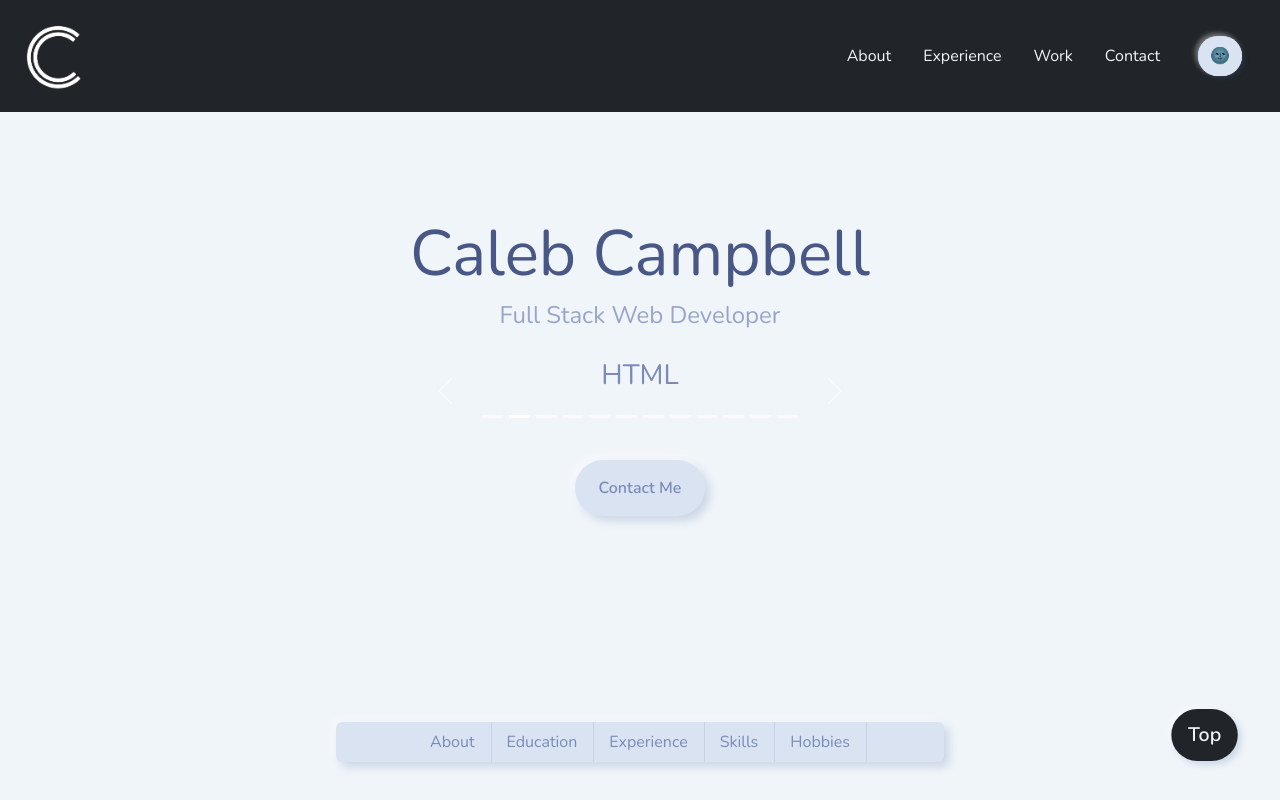
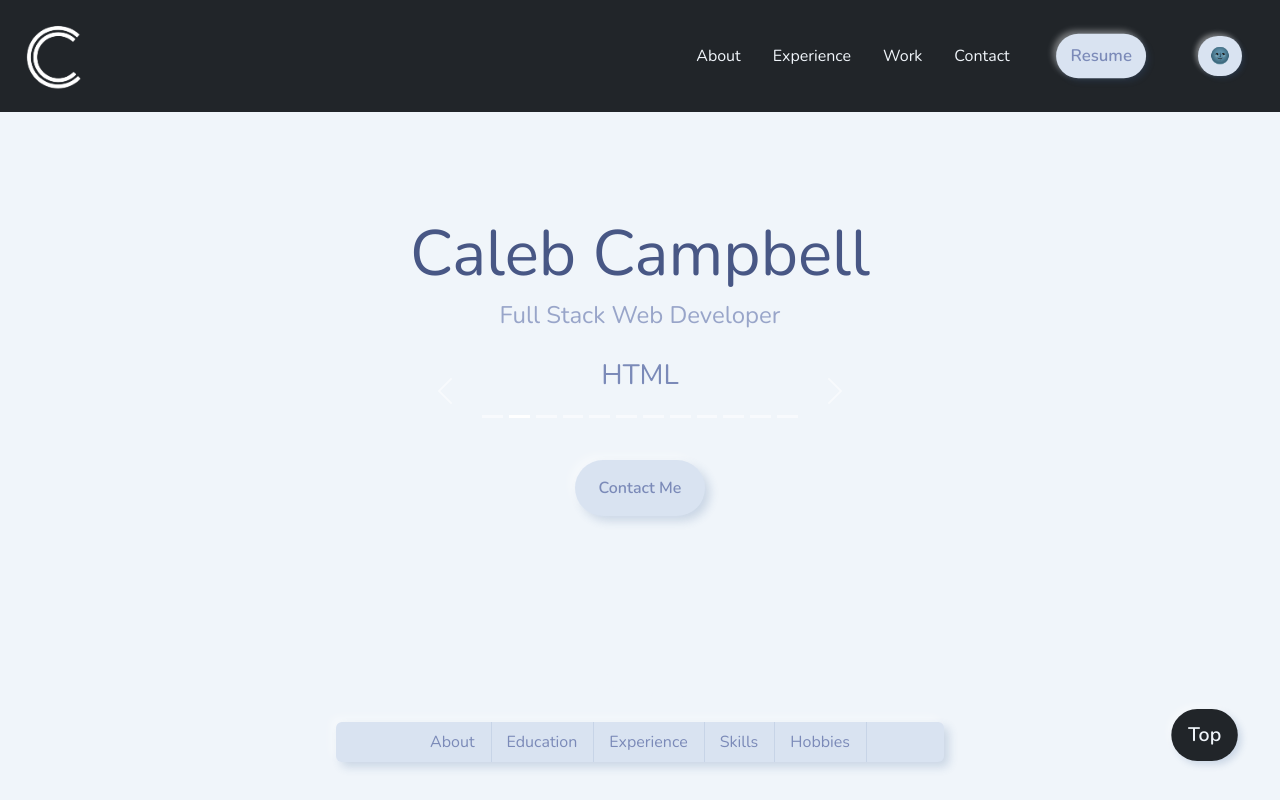
Before and after one commit to Caleb-Campbell/bootstrap-portfolio, a React (Vite) app: page / in a window 1280 px wide. Shown: the top 800 px of the page. Built offline with nearby package versions, Linux system fonts and the light colour scheme.

Commit message:
modal component created

```diff
--- a/src/App.jsx
+++ b/src/App.jsx
@@ -10,17 +10,22 @@ import About from './components/About'
 import WorkExperience from './components/WorkExperience'
 import Footer from './components/Footer'
 import Contact from './components/Contact'
+import ResumeModal from './components/ResumeModal'
 
 function App() {
   const [count, setCount] = useState(0)
   const [darkMode, setDarkMode] = useState(false)
+  const [modal, setModal] = useState(false)
+  const [email, setEmail] = useState('')
 
+  const sendEmail = () => {
 
-
+  }
 
   return (
     <div className={darkMode ? 'bg-dark' : 'bg-light'}>
-    <NavBar darkMode={darkMode} setDarkMode={setDarkMode}/>
+    <ResumeModal email={email} setEmail={setEmail} show={modal} setShow={setModal} />
+    <NavBar setModal={setModal} darkMode={darkMode} setDarkMode={setDarkMode}/>
     <Stack gap={5}>
     <TitlePage darkMode={darkMode} />
     <About />
--- a/src/components/NavBar.jsx
+++ b/src/components/NavBar.jsx
@@ -3,12 +3,15 @@ import { Nav, Stack, Button, Image, ButtonGroup } from 'react-bootstrap'
 import lightLogo from '../assets/simple-white-caleb-campbell.png'
 import darkLogo from '../assets/icons/dark.png'
 
-export default function NavBar({darkMode, setDarkMode}) {
+export default function NavBar({darkMode, setDarkMode, setModal}) {
 
   const handleClick = (e) => {
     setDarkMode(!darkMode)
   }
 
+  const openResumeSide = () => {
+    setModal(true)
+  }
 
 
   return (
@@ -27,11 +30,8 @@ export default function NavBar({darkMode, setDarkMode}) {
     <Nav.Item>
       <Nav.Link className={darkMode ? 'text-dark' : 'text-light' }  href="/home">Contact</Nav.Link>
     </Nav.Item>
-    <ButtonGroup style={{scale: '.5'}}>
-      <Button onClick={handleClick} id='dark' className='fs-2'>{darkMode ? '🌕' : '🌚'}</Button>
-
-
-    </ButtonGroup>
+      <Button onClick={openResumeSide} style={{scale: '.6'}} className='fs-3' >Resume</Button>
+      <Button onClick={handleClick} id='dark' className='fs-2' style={{scale: '.5'}}>{darkMode ? '🌕' : '🌚'}</Button>
     </Stack>
 
     </Nav>
--- /dev/null
+++ b/src/components/ResumeModal.jsx
@@ -0,0 +1,29 @@
+import React from 'react'
+import { Container, FormControl, Modal, Stack, Form, Button, ButtonGroup } from 'react-bootstrap'
+
+export default function RoutePlanner({show, handleSubmit, setShow, email, setEmail}) {
+
+    const handleClose = () => {setShow(false)}
+
+  return (
+    <>
+    <Modal onHide={handleClose} show={show}>
+        <Modal.Header closeButton><Modal.Title>Get My Resume</Modal.Title></Modal.Header>
+        <Stack>
+            <Form onSubmit={handleSubmit} className='p-5'>
+                <Form.Label> Name</Form.Label>
+                <FormControl className='mb-4' type='text' />
+                <Form.Label> Email</Form.Label>
+                <FormControl className='mb-4' type='text' />
+                <Modal.Footer>
+                    <ButtonGroup  >
+                <Button  variant='primary' type='submit' >Get Email</Button>
+                <Button onClick={handleClose} variant='secondary' >Close</Button>
+                    </ButtonGroup>
+                </Modal.Footer>
+            </Form>
+        </Stack>
+    </Modal>
+    </>
+  )
+}
```
